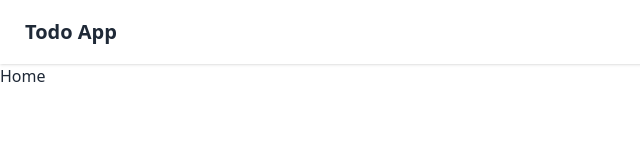
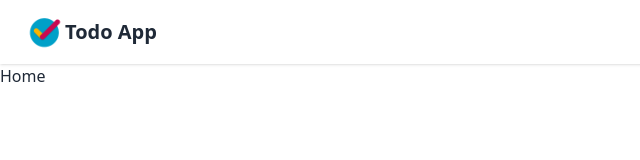
Before and after one commit to navazjm/todoapp, a React (Vite) app in the folder todoapp-client/: page / in a window 1280 px wide. Shown: the top 160 px of the page, without its empty margins (0-640 px from the left). Built offline with nearby package versions, Linux system fonts and the light colour scheme.

Commit message:
client - added logo to navbar

```diff
--- a/todoapp-client/src/layouts/navbar/navbar.tsx
+++ b/todoapp-client/src/layouts/navbar/navbar.tsx
@@ -1,4 +1,5 @@
 import { NavLink } from "react-router-dom";
+import TodoappLogo from "../../assets/todoapp-logo.png";
 
 export const Navbar = () => {
     return (
@@ -6,6 +7,11 @@ export const Navbar = () => {
             <div className="navbar bg-base-100 shadow">
                 <div className="flex-1">
                     <NavLink to="/" className="btn btn-ghost normal-case text-xl">
+                        <label className="avatar">
+                            <div className="w-10 rounded-full">
+                                <img src={TodoappLogo} />
+                            </div>
+                        </label>
                         Todo App
                     </NavLink>
                 </div>
--- a/todoapp-client/src/main.tsx
+++ b/todoapp-client/src/main.tsx
@@ -3,7 +3,7 @@ import ReactDOM from "react-dom/client";
 import { BrowserRouter, Route, Routes, Outlet } from "react-router-dom";
 import { Home } from "./pages/home";
 import { NotFound } from "./pages/not-found";
-import { Layout } from "./layouts";
+import { Layout } from "./layouts/layout";
 import "./main.css";
 
 ReactDOM.createRoot(document.getElementById("root") as HTMLElement).render(
```
Also changed, not shown: todoapp-client/src/assets/todoapp-logo.png (added), todoapp-client/src/layouts/layout.tsx (renamed from todoapp-client/src/layouts/index.tsx).
